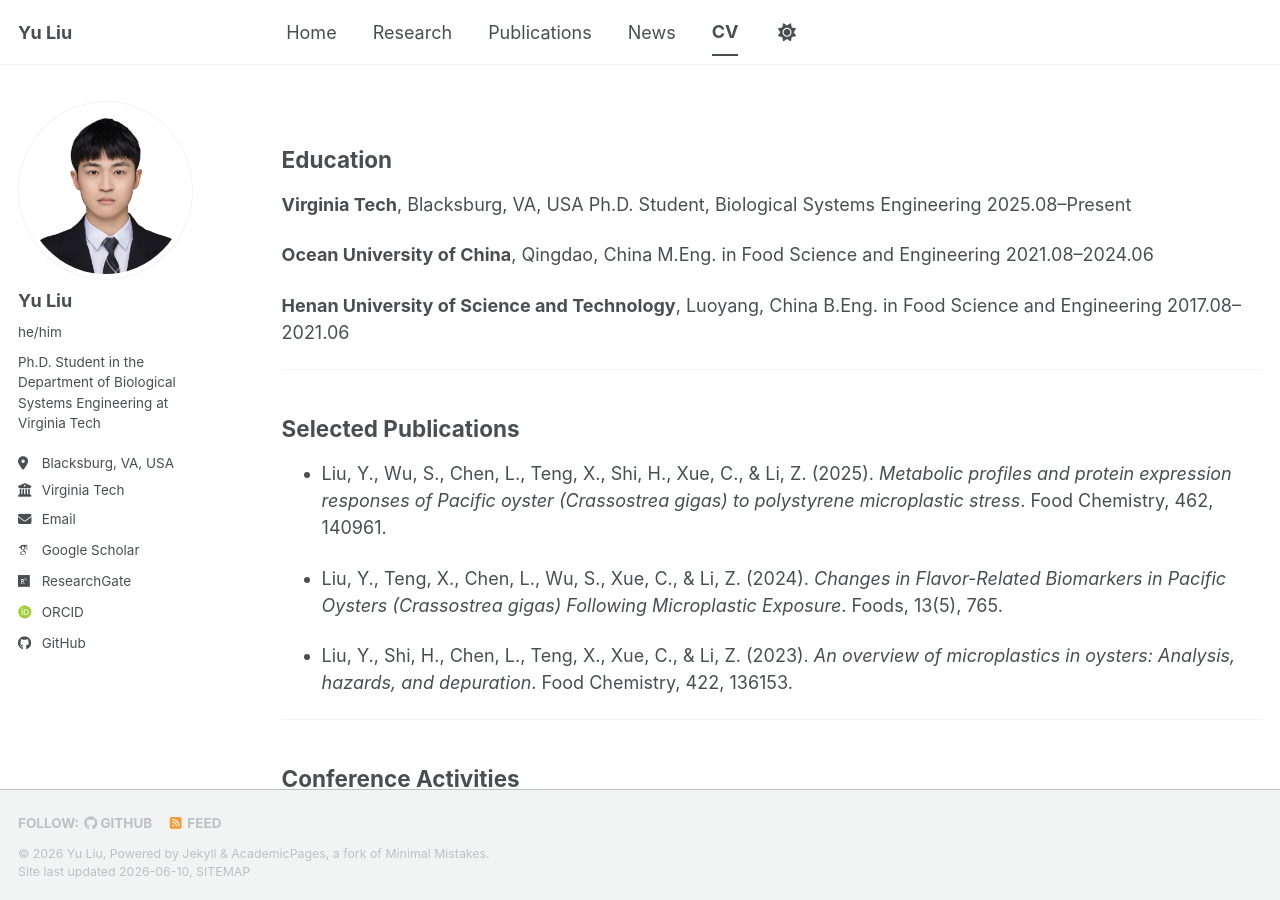
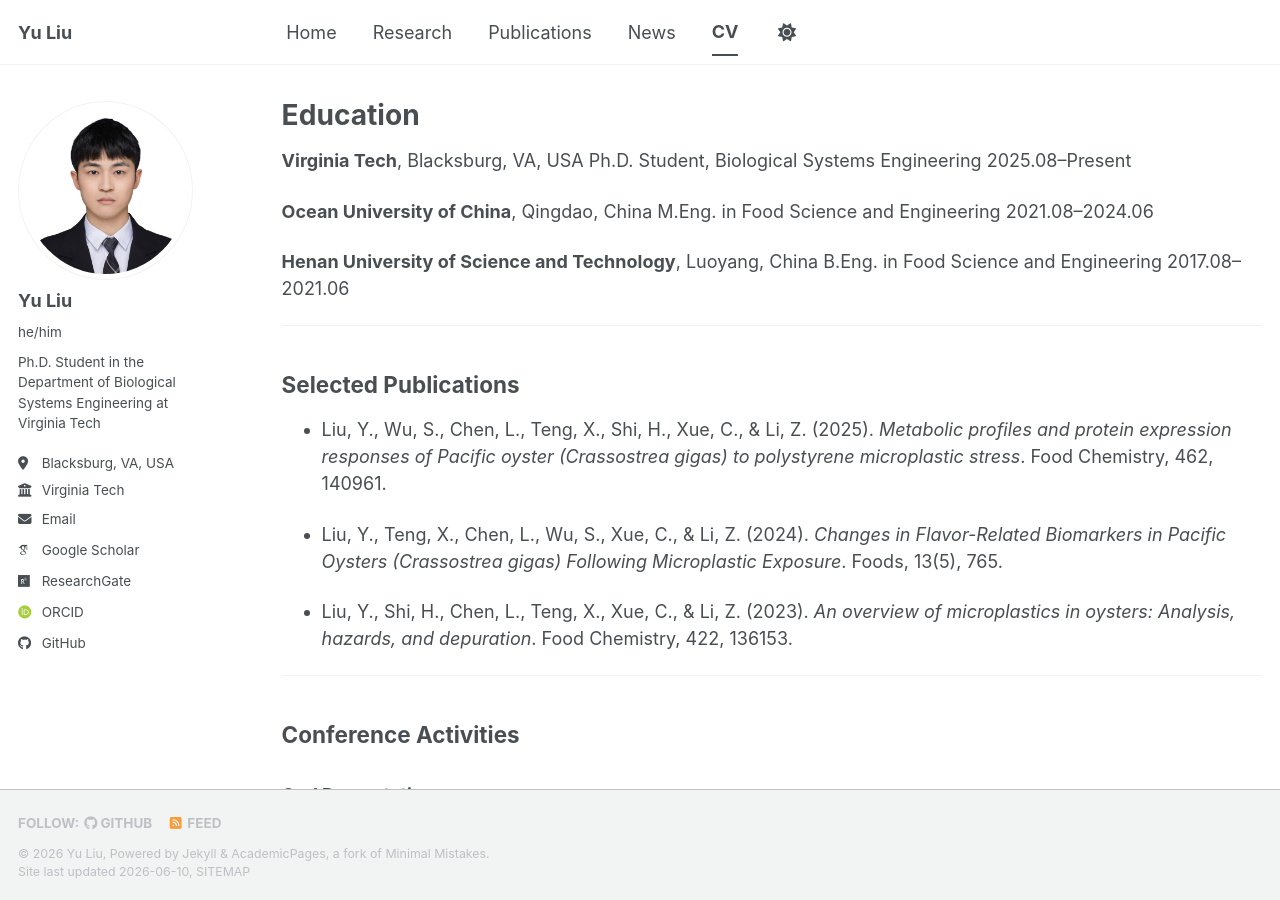
Before and after one commit to yuliu0322/yuliu0322.github.io, a Jekyll site: the page built from _pages/cv.md, in a window 1280 px wide and 900 px high. Built offline with Jekyll 4.4.1, drawn with Linux system fonts in a browser that asks for light colours; some web fonts are replaced; a script bundle is joined from its source files by our own code; library files that are not in the unit come from our copies.

Commit message:
Update cv.md

```diff
--- a/_pages/cv.md
+++ b/_pages/cv.md
@@ -1,13 +1,13 @@
 ---
 layout: archive
-title: ""
+title: "Education"
 permalink: /cv/
 author_profile: true
 redirect_from:
   - /resume
 ---
 
-## Education
+
 
 **Virginia Tech**, Blacksburg, VA, USA
 Ph.D. Student, Biological Systems Engineering
```
